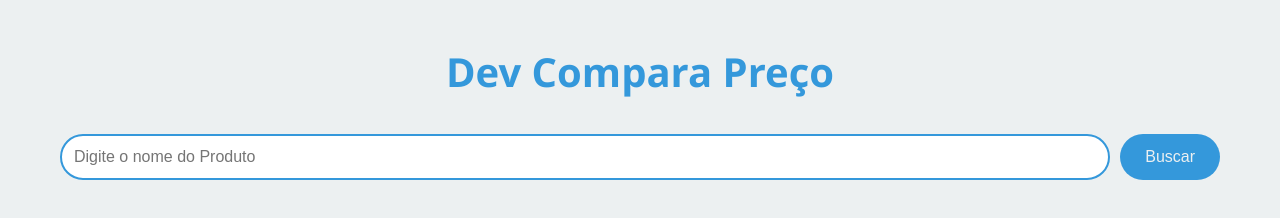
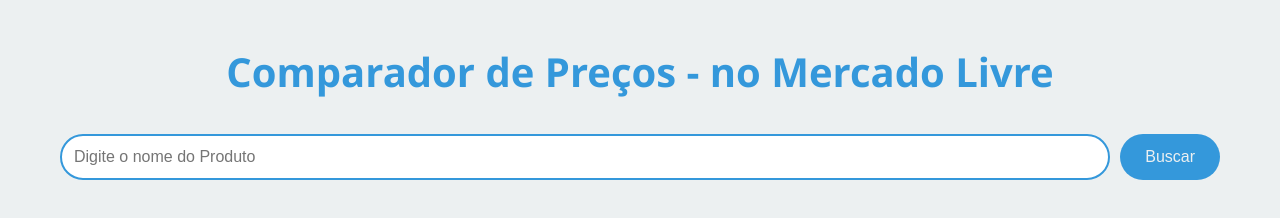
Before and after one commit to DenysDelfino/compara-price, a plain HTML site: page index.html in a window 1280 px wide. Drawn offline with nearby package versions, Linux system fonts and the light colour scheme.

Commit message:
Alteração no nome H1

```diff
--- a/index.html
+++ b/index.html
@@ -11,7 +11,7 @@
 
 <body>
     <main class="container">
-        <h1>Dev Compara Preço</h1>
+        <h1>Comparador de Preços - no Mercado Livre</h1>
         <form class="search-form">
             <input placeholder="Digite o nome do Produto" class="product-input">
             <button type="submit">Buscar</button>
```
